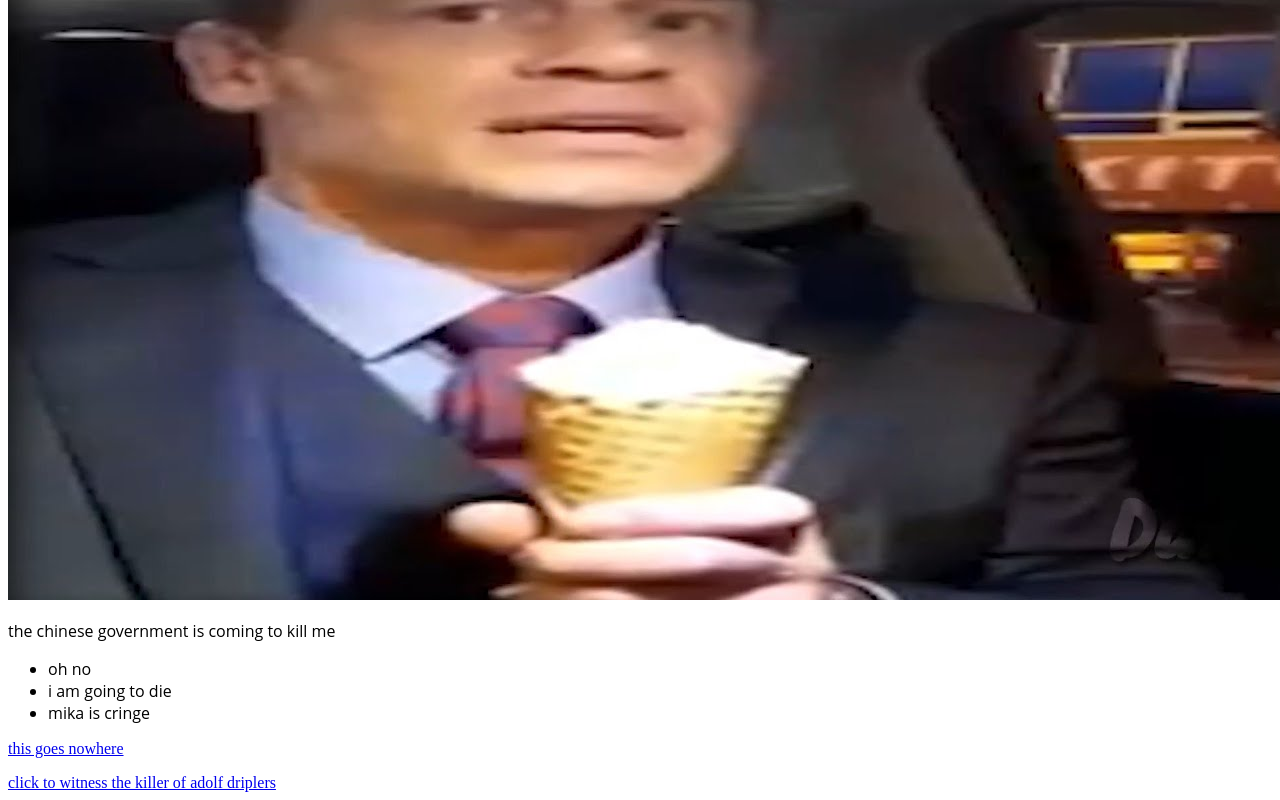
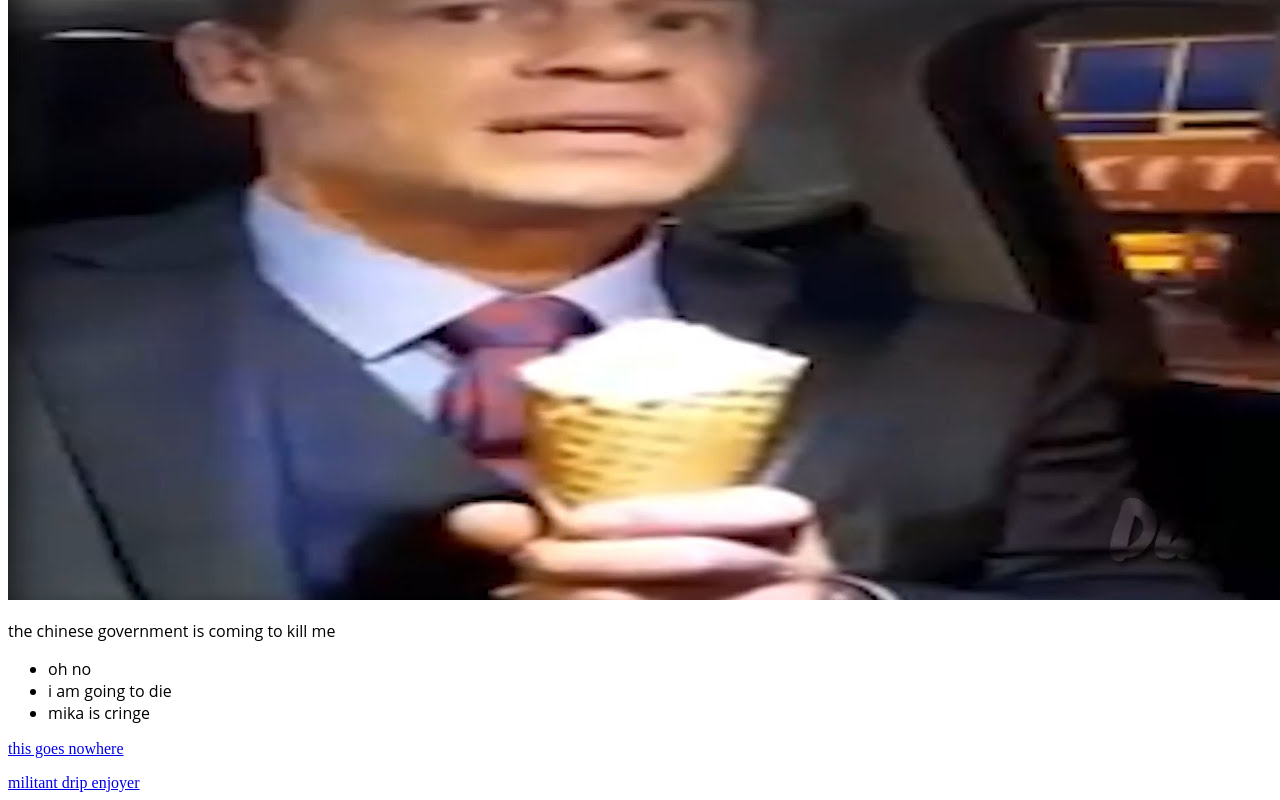
Before and after one commit to Andi2211e/ebicwebsite, a Nuxt app: page / in a window 1280 px wide. Shown: the part 206-1006 px from the top of the page. Built offline with nearby package versions, Linux system fonts and the light colour scheme.

Commit message:
Update index.vue

```diff
--- a/pages/index.vue
+++ b/pages/index.vue
@@ -17,7 +17,7 @@
 
     <NuxtLink to="/bruhmomentbruhmomentbruhmomentbruhmomentbruhmomentbruhmomentbruhmomentbruhmomentbruhmomentbruhmomentbruhmomentbruhmomentbruhmomentbruhmomentbruhmoment">this goes nowhere</NuxtLink>
     <p> </p>
-    <NuxtLink to="/drip-page">click to witness the killer of adolf driplers</NuxtLink>
+    <NuxtLink to="/drip-page">militant drip enjoyer</NuxtLink>
   </div>
 
 </template>
```
